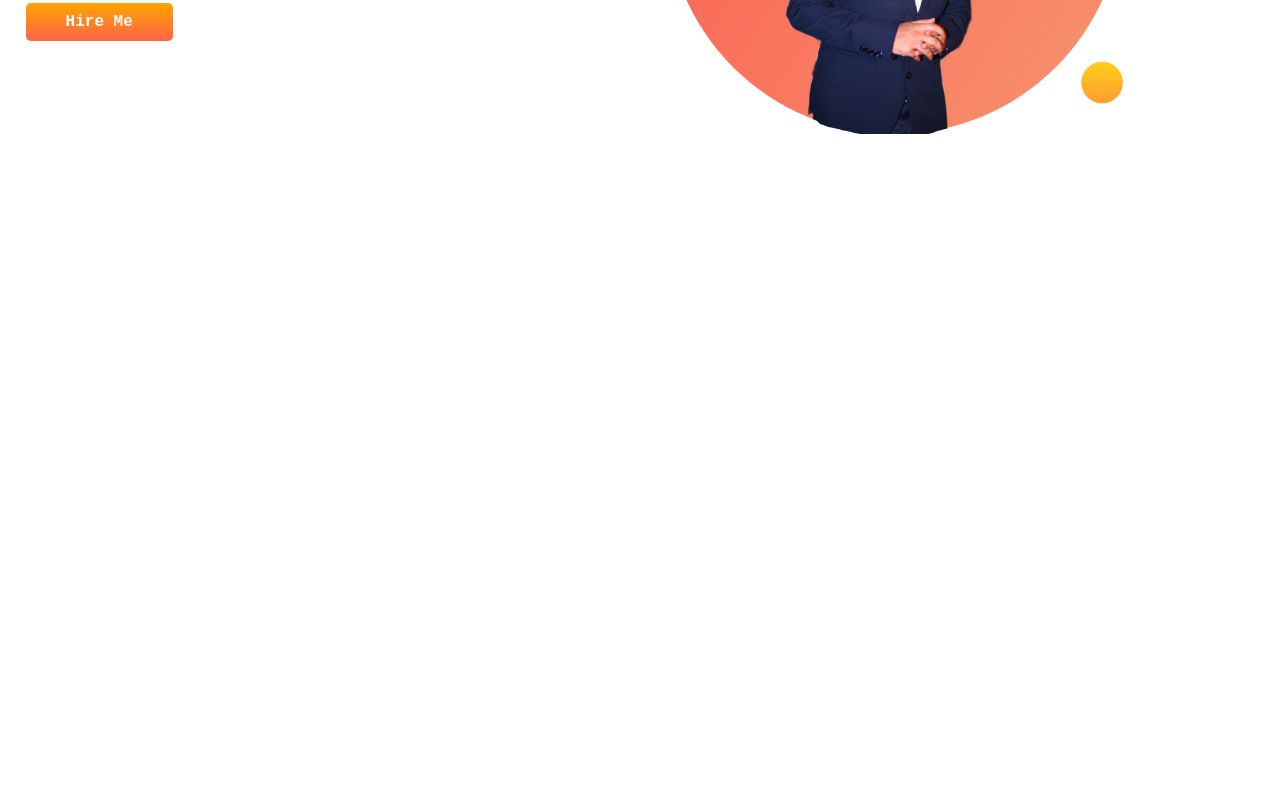
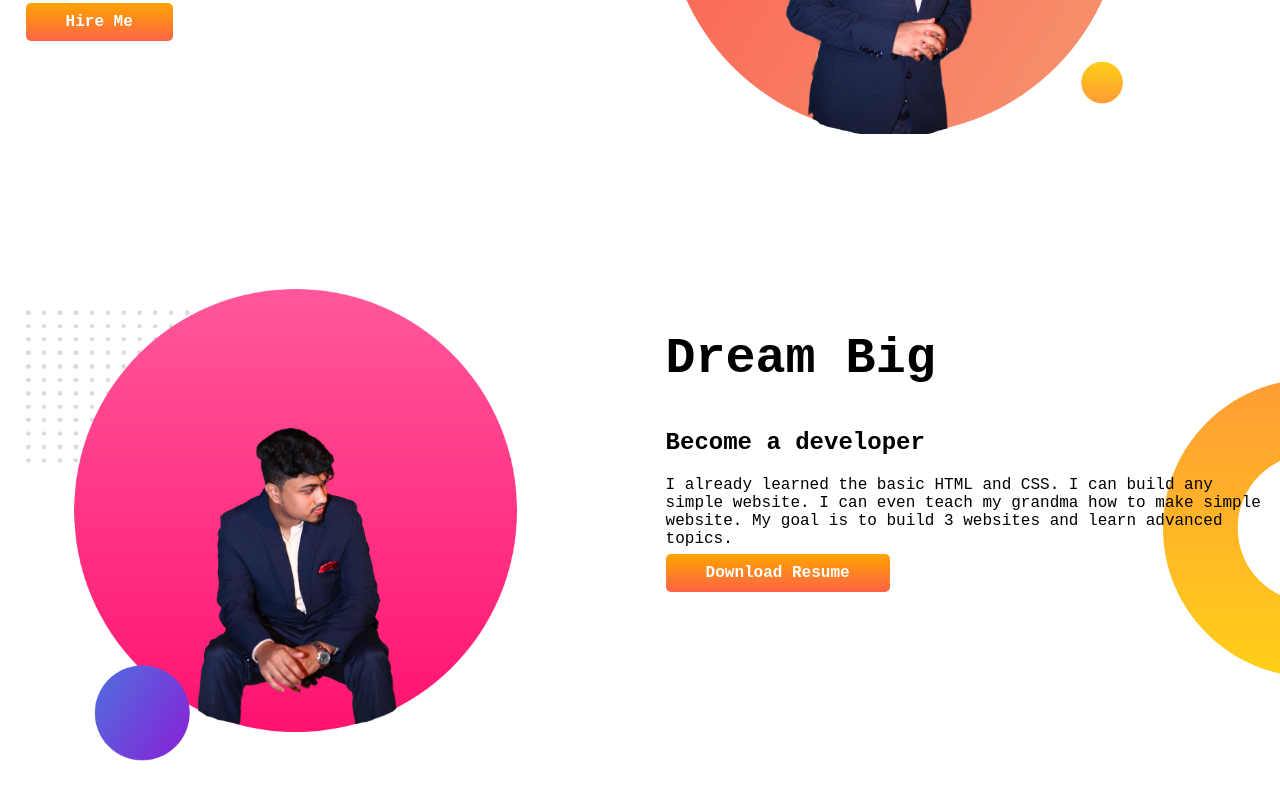
Before and after one commit to ishrakabir/developer-portfolio, a plain HTML site: page index.html in a window 1280 px wide. Shown: the part 354-1154 px from the top of the page. Before the commit the page ends 800 px from the top, so only its background shows below. Drawn offline with Linux system fonts and the light colour scheme.

Commit message:
dream added

```diff
--- a/index.html
+++ b/index.html
@@ -25,11 +25,32 @@
           mastering web development. I will not stop until I become the Web
           Development Hero.
         </p>
-    <a class="link-button" target="_blank" href="https://www.linkedin.com/in/ishrak-abir/">Hire Me </a>
+        <a
+          class="link-button"
+          target="_blank"
+          href="https://www.linkedin.com/in/ishrak-abir/"
+          >Hire Me
+        </a>
       </div>
       <div class="half-width">
         <img src="images/ishrak.png" alt="" />
       </div>
     </section>
+    <section class="dream-big">
+      <div class="half-width">
+        <img src="images/ishrak2.png" alt="" />
+      </div>
+      <div class="half-width">
+        <h1>Dream Big</h1>
+        <h2>Become a developer</h2>
+        <p>I already learned the basic HTML and CSS. I can build any simple website. I can even teach my grandma how to make simple website. My goal is to build 3 websites and learn advanced topics.</p>
+         <a
+          class="link-button"
+          target="_blank"
+          href="https://www.linkedin.com/in/ishrak-abir/"
+          >Download Resume
+        </a>
+      </div>
+    </section>
   </body>
 </html>
--- a/style.css
+++ b/style.css
@@ -10,6 +10,7 @@ h1{
 }
 section{
     display: flex;
+    margin-bottom: 150px;
 }
 .half-width{
     width: 50%;
@@ -31,3 +32,8 @@ section{
     background-image: url(images/top-banner.png);
     background-repeat: no-repeat;
 }
+.dream-big{
+    background-image: url(images/dream-bg.png);
+    background-repeat: no-repeat;
+     background-position: right;
+}
```
Lines whose indentation alone changed are shown as unchanged.
